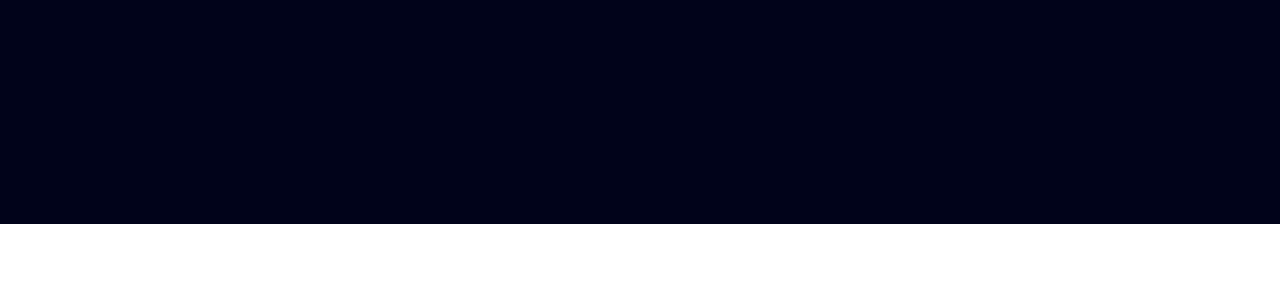
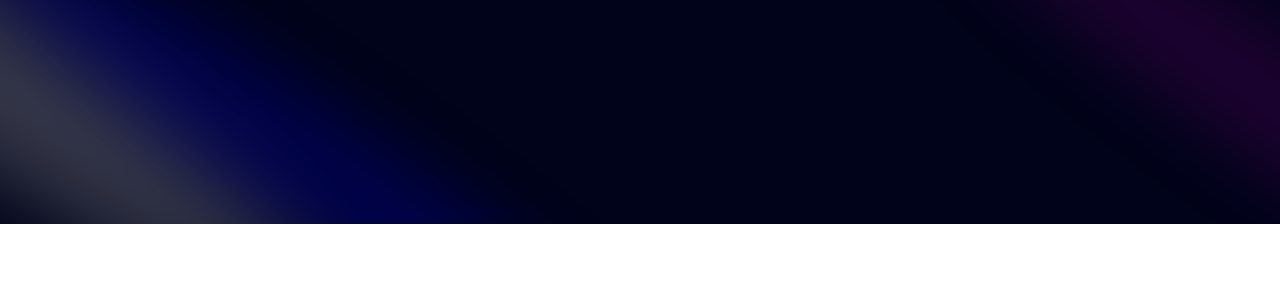
Before and after one commit to bregarulai/portfolioV3, a Next.js app: page / in a window 1280 px wide. Shown: the top 300 px of the page. Built offline with nearby package versions, Linux system fonts and the light colour scheme.

Commit message:
Implement tailwing config and global css

```diff
--- a/app/globals.css
+++ b/app/globals.css
@@ -5,65 +5,81 @@
 @layer base {
   :root {
     --background: 0 0% 100%;
-    --foreground: 222.2 84% 4.9%;
+    --foreground: 240 10% 3.9%;
+
     --card: 0 0% 100%;
-    --card-foreground: 222.2 84% 4.9%;
+    --card-foreground: 240 10% 3.9%;
+
     --popover: 0 0% 100%;
-    --popover-foreground: 222.2 84% 4.9%;
-    --primary: 222.2 47.4% 11.2%;
-    --primary-foreground: 210 40% 98%;
-    --secondary: 210 40% 96.1%;
-    --secondary-foreground: 222.2 47.4% 11.2%;
-    --muted: 210 40% 96.1%;
-    --muted-foreground: 215.4 16.3% 46.9%;
-    --accent: 210 40% 96.1%;
-    --accent-foreground: 222.2 47.4% 11.2%;
+    --popover-foreground: 240 10% 3.9%;
+
+    --primary: 240 5.9% 10%;
+    --primary-foreground: 0 0% 98%;
+
+    --secondary: 240 4.8% 95.9%;
+    --secondary-foreground: 240 5.9% 10%;
+
+    --muted: 240 4.8% 95.9%;
+    --muted-foreground: 240 3.8% 46.1%;
+
+    --accent: 240 4.8% 95.9%;
+    --accent-foreground: 240 5.9% 10%;
+
     --destructive: 0 84.2% 60.2%;
-    --destructive-foreground: 210 40% 98%;
-    --border: 214.3 31.8% 91.4%;
-    --input: 214.3 31.8% 91.4%;
-    --ring: 222.2 84% 4.9%;
+    --destructive-foreground: 0 0% 98%;
+
+    --border: 240 5.9% 90%;
+    --input: 240 5.9% 90%;
+    --ring: 240 10% 3.9%;
+
     --radius: 0.5rem;
-    --chart-1: 12 76% 61%;
-    --chart-2: 173 58% 39%;
-    --chart-3: 197 37% 24%;
-    --chart-4: 43 74% 66%;
-    --chart-5: 27 87% 67%;
   }
 
   .dark {
-    --background: 222.2 84% 4.9%;
-    --foreground: 210 40% 98%;
-    --card: 222.2 84% 4.9%;
-    --card-foreground: 210 40% 98%;
-    --popover: 222.2 84% 4.9%;
-    --popover-foreground: 210 40% 98%;
-    --primary: 210 40% 98%;
-    --primary-foreground: 222.2 47.4% 11.2%;
-    --secondary: 217.2 32.6% 17.5%;
-    --secondary-foreground: 210 40% 98%;
-    --muted: 217.2 32.6% 17.5%;
-    --muted-foreground: 215 20.2% 65.1%;
-    --accent: 217.2 32.6% 17.5%;
-    --accent-foreground: 210 40% 98%;
+    --background: 240 10% 3.9%;
+    --foreground: 0 0% 98%;
+
+    --card: 240 10% 3.9%;
+    --card-foreground: 0 0% 98%;
+
+    --popover: 240 10% 3.9%;
+    --popover-foreground: 0 0% 98%;
+
+    --primary: 0 0% 98%;
+    --primary-foreground: 240 5.9% 10%;
+
+    --secondary: 240 3.7% 15.9%;
+    --secondary-foreground: 0 0% 98%;
+
+    --muted: 240 3.7% 15.9%;
+    --muted-foreground: 240 5% 64.9%;
+
+    --accent: 240 3.7% 15.9%;
+    --accent-foreground: 0 0% 98%;
+
     --destructive: 0 62.8% 30.6%;
-    --destructive-foreground: 210 40% 98%;
-    --border: 217.2 32.6% 17.5%;
-    --input: 217.2 32.6% 17.5%;
-    --ring: 212.7 26.8% 83.9%;
-    --chart-1: 220 70% 50%;
-    --chart-2: 160 60% 45%;
-    --chart-3: 30 80% 55%;
-    --chart-4: 280 65% 60%;
-    --chart-5: 340 75% 55%;
+    --destructive-foreground: 0 0% 98%;
+
+    --border: 240 3.7% 15.9%;
+    --input: 240 3.7% 15.9%;
+    --ring: 240 4.9% 83.9%;
   }
 }
 
 @layer base {
   * {
-    @apply border-border;
+    @apply border-border !scroll-smooth;
   }
   body {
     @apply bg-background text-foreground;
   }
+  button {
+    @apply active:outline-none;
+  }
 }
+
+@layer utilities {
+  .heading {
+    @apply font-bold text-4xl md:text-5xl text-center;
+  }
+}
--- a/components/Hero.tsx
+++ b/components/Hero.tsx
@@ -1,7 +1,19 @@
+import { Spotlight } from "@/components/ui/spotlight";
+
 const Hero = () => {
   return (
     <div className="pb-20 pt-36">
-      <div></div>
+      <div>
+        <Spotlight
+          className="-top-40 -left-10 md:-left-32 md:-top-20 h-screen"
+          fill="white"
+        />
+        <Spotlight
+          className="top-10 left-full h-[80vh] w-[50vw]"
+          fill="purple"
+        />
+        <Spotlight className="top-28 left-80 h-[80vh] w-[50vw]" fill="blue" />
+      </div>
     </div>
   );
 };
--- /dev/null
+++ b/components/ui/spotlight.tsx
@@ -0,0 +1,56 @@
+import React from "react";
+import { cn } from "@/lib/utils";
+
+type SpotlightProps = {
+  className?: string;
+  fill?: string;
+};
+
+export const Spotlight = ({ className, fill }: SpotlightProps) => {
+  return (
+    <svg
+      className={cn(
+        "animate-spotlight pointer-events-none absolute z-[1]  h-[169%] w-[138%] lg:w-[84%] opacity-0",
+        className
+      )}
+      xmlns="http://www.w3.org/2000/svg"
+      viewBox="0 0 3787 2842"
+      fill="none"
+    >
+      <g filter="url(#filter)">
+        <ellipse
+          cx="1924.71"
+          cy="273.501"
+          rx="1924.71"
+          ry="273.501"
+          transform="matrix(-0.822377 -0.568943 -0.568943 0.822377 3631.88 2291.09)"
+          fill={fill || "white"}
+          fillOpacity="0.21"
+        ></ellipse>
+      </g>
+      <defs>
+        <filter
+          id="filter"
+          x="0.860352"
+          y="0.838989"
+          width="3785.16"
+          height="2840.26"
+          filterUnits="userSpaceOnUse"
+          colorInterpolationFilters="sRGB"
+        >
+          <feFlood floodOpacity="0" result="BackgroundImageFix"></feFlood>
+          <feBlend
+            mode="normal"
+            in="SourceGraphic"
+            in2="BackgroundImageFix"
+            result="shape"
+          ></feBlend>
+          <feGaussianBlur
+            stdDeviation="151"
+            result="effect1_foregroundBlur_1065_8"
+          ></feGaussianBlur>
+        </filter>
+      </defs>
+    </svg>
+  );
+};
--- a/package.json
+++ b/package.json
@@ -13,6 +13,7 @@
     "clsx": "^2.1.1",
     "framer-motion": "^11.3.24",
     "lucide-react": "^0.427.0",
+    "mini-svg-data-uri": "^1.4.4",
     "next": "14.2.5",
     "react": "^18",
     "react-dom": "^18",
--- a/tailwind.config.ts
+++ b/tailwind.config.ts
@@ -1,4 +1,11 @@
 import type { Config } from "tailwindcss";
+
+const svgToDataUri = require("mini-svg-data-uri");
+
+const colors = require("tailwindcss/colors");
+const {
+  default: flattenColorPalette,
+} = require("tailwindcss/lib/util/flattenColorPalette");
 
 const config = {
   darkMode: ["class"],
@@ -7,6 +14,7 @@
     "./components/**/*.{ts,tsx}",
     "./app/**/*.{ts,tsx}",
     "./src/**/*.{ts,tsx}",
+    "./data/**/*.{ts,tsx}",
   ],
   prefix: "",
   theme: {
@@ -82,14 +90,115 @@
           from: { height: "var(--radix-accordion-content-height)" },
           to: { height: "0" },
         },
+        spotlight: {
+          "0%": {
+            opacity: "0",
+            transform: "translate(-72%, -62%) scale(0.5)",
+          },
+          "100%": {
+            opacity: "1",
+            transform: "translate(-50%,-40%) scale(1)",
+          },
+        },
+        shimmer: {
+          from: {
+            backgroundPosition: "0 0",
+          },
+          to: {
+            backgroundPosition: "-200% 0",
+          },
+        },
+        moveHorizontal: {
+          "0%": {
+            transform: "translateX(-50%) translateY(-10%)",
+          },
+          "50%": {
+            transform: "translateX(50%) translateY(10%)",
+          },
+          "100%": {
+            transform: "translateX(-50%) translateY(-10%)",
+          },
+        },
+        moveInCircle: {
+          "0%": {
+            transform: "rotate(0deg)",
+          },
+          "50%": {
+            transform: "rotate(180deg)",
+          },
+          "100%": {
+            transform: "rotate(360deg)",
+          },
+        },
+        moveVertical: {
+          "0%": {
+            transform: "translateY(-50%)",
+          },
+          "50%": {
+            transform: "translateY(50%)",
+          },
+          "100%": {
+            transform: "translateY(-50%)",
+          },
+        },
+        scroll: {
+          to: {
+            transform: "translate(calc(-50% - 0.5rem))",
+          },
+        },
       },
       animation: {
         "accordion-down": "accordion-down 0.2s ease-out",
         "accordion-up": "accordion-up 0.2s ease-out",
+        spotlight: "spotlight 2s ease .75s 1 forwards",
+        shimmer: "shimmer 2s linear infinite",
+        first: "moveVertical 30s ease infinite",
+        second: "moveInCircle 20s reverse infinite",
+        third: "moveInCircle 40s linear infinite",
+        fourth: "moveHorizontal 40s ease infinite",
+        fifth: "moveInCircle 20s ease infinite",
+        scroll:
+          "scroll var(--animation-duration, 40s) var(--animation-direction, forwards) linear infinite",
       },
     },
   },
-  plugins: [require("tailwindcss-animate")],
+  plugins: [
+    require("tailwindcss-animate"),
+    addVariablesForColors,
+    function ({ matchUtilities, theme }: any) {
+      matchUtilities(
+        {
+          "bg-grid": (value: any) => ({
+            backgroundImage: `url("${svgToDataUri(
+              `<svg xmlns="http://www.w3.org/2000/svg" viewBox="0 0 32 32" width="100" height="100" fill="none" stroke="${value}"><path d="M0 .5H31.5V32"/></svg>`
+            )}")`,
+          }),
+          "bg-grid-small": (value: any) => ({
+            backgroundImage: `url("${svgToDataUri(
+              `<svg xmlns="http://www.w3.org/2000/svg" viewBox="0 0 32 32" width="8" height="8" fill="none" stroke="${value}"><path d="M0 .5H31.5V32"/></svg>`
+            )}")`,
+          }),
+          "bg-dot": (value: any) => ({
+            backgroundImage: `url("${svgToDataUri(
+              `<svg xmlns="http://www.w3.org/2000/svg" viewBox="0 0 32 32" width="16" height="16" fill="none"><circle fill="${value}" id="pattern-circle" cx="10" cy="10" r="1.6257413380501518"></circle></svg>`
+            )}")`,
+          }),
+        },
+        { values: flattenColorPalette(theme("backgroundColor")), type: "color" }
+      );
+    },
+  ],
 } satisfies Config;
 
+function addVariablesForColors({ addBase, theme }: any) {
+  let allColors = flattenColorPalette(theme("colors"));
+  let newVars = Object.fromEntries(
+    Object.entries(allColors).map(([key, val]) => [`--${key}`, val])
+  );
+
+  addBase({
+    ":root": newVars,
+  });
+}
+
 export default config;
```
Also changed, not shown: 1 other file (tests, documents, lock files or other folders).
